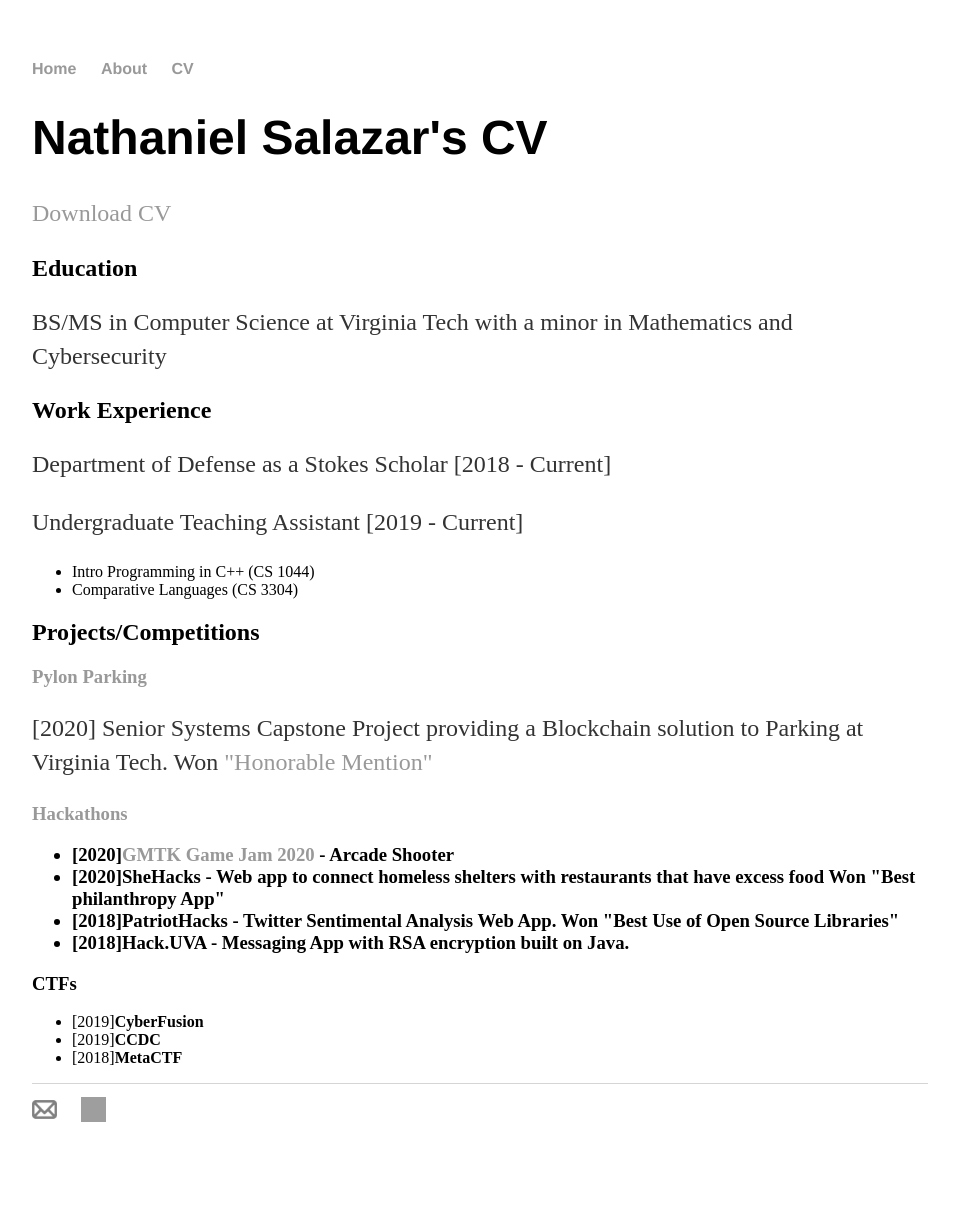
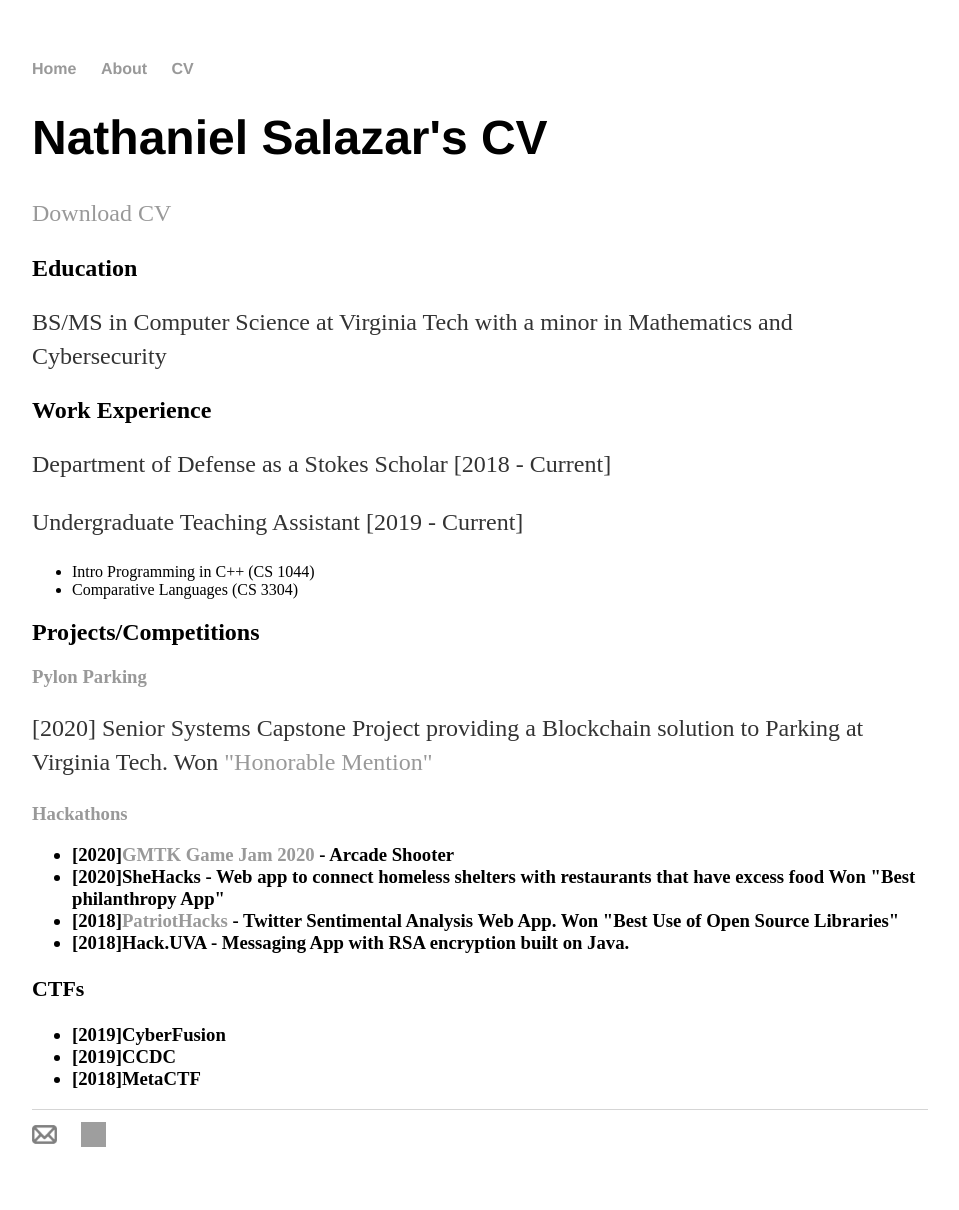
Before and after one commit to Nintendroid1/nintendroid1.github.io, a Jekyll site: the page built from cv/index.html, in a window 1280 px wide. Shown: the whole page, without its empty margins (160-1119 px from the left). Built offline with Jekyll 4.4.1, drawn with Linux system fonts in a browser that asks for light colours; before the commit the page ends 1185 px from its top, so only the background shows below that; grey boxes are pictures that could not be loaded.

```diff
--- a/cv/index.html
+++ b/cv/index.html
@@ -21,9 +21,9 @@ title: Nathaniel Salazar's CV
 			<p>[2020] Senior Systems Capstone Project providing a Blockchain solution to Parking at Virginia Tech. Won <a href="https://cs.vt.edu/blockchain/blockchain-challenge-winners-2020.html">"Honorable Mention"</a></p>
 		<h3><a href="https://devpost.com/Nintendroid1?ref_content=user-portfolio&ref_feature=portfolio&ref_medium=global-nav">Hackathons</a>
 		<ul>
-			<li>[2020]<a href="https://gooserocketgames.itch.io/gumball-panic"><strong>GMTK Game Jam 2020</strong></a> - Arcade Shooter</li>
+			<li>[2020]<strong><a href="https://gooserocketgames.itch.io/gumball-panic"><strong>GMTK Game Jam 2020</strong></a> - Arcade Shooter</li>
 			<li>[2020]<strong>SheHacks</strong> - Web app to connect homeless shelters with restaurants that have excess food Won "Best philanthropy App"</li>
-			<li>[2018]<strong>PatriotHacks</strong> - Twitter Sentimental Analysis Web App. Won "Best Use of Open Source Libraries"</li>
+			<li>[2018]<strong><a href="https://devpost.com/software/sentimentally">PatriotHacks</a></strong> - Twitter Sentimental Analysis Web App. Won "Best Use of Open Source Libraries"</li>
 			<li>[2018]<strong>Hack.UVA</strong> - Messaging App with RSA encryption built on Java.</li>
 		</ul>
 		<h3>CTFs</h3>
```
